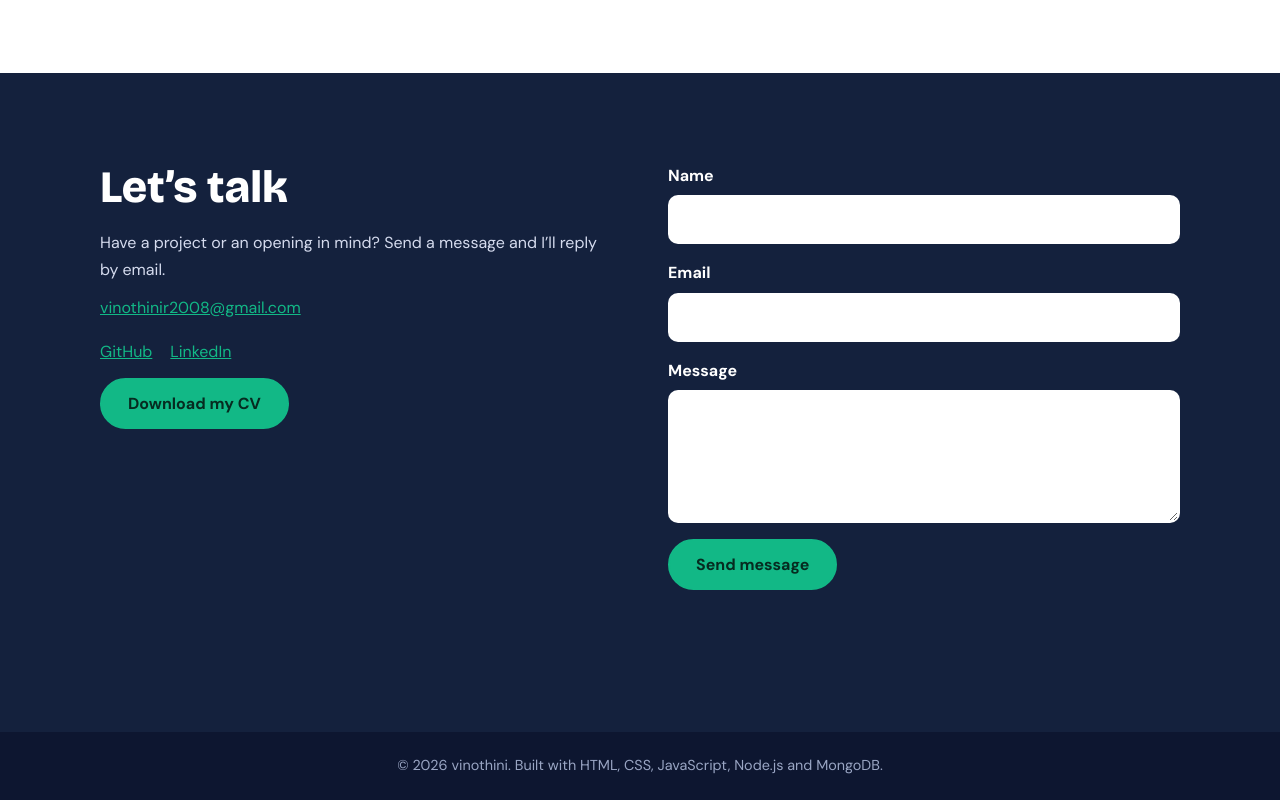
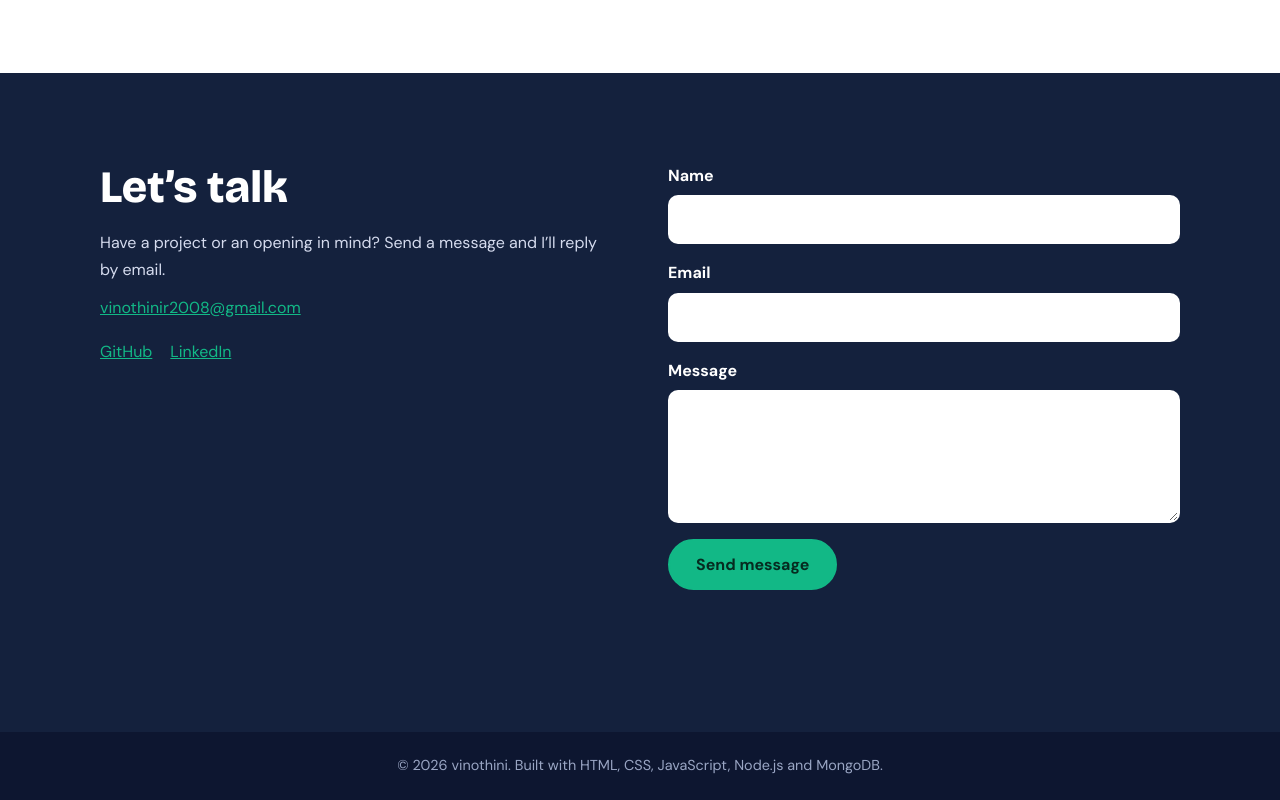
Before and after one commit to vinothinir2008/portfolio-website, a website: page public/index.html in a window 1280 px wide. Shown: the part 2135-2935 px from the top of the page. Drawn offline with nearby package versions, Linux system fonts and the light colour scheme; no server answers.

Commit message:
Update index.html

```diff
--- a/public/index.html
+++ b/public/index.html
@@ -115,7 +115,7 @@
           <a href="https://github.com/vinothinir2008" target="_blank" rel="noopener">GitHub</a>
           <a href="https://www.linkedin.com/in/vinothini-r-5155673a4?utm_source=share_via&utm_content=profile&utm_medium=member_android" target="_blank" rel="noopener">LinkedIn</a>
         </p>
-        <a href="resume.pdf" download class="btn">Download my CV</a>
+
       </div>
 
       <form id="contactForm" novalidate>
```
